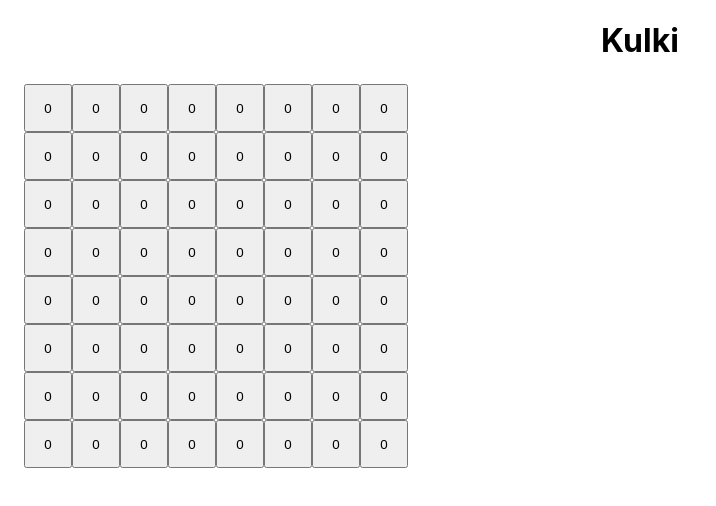
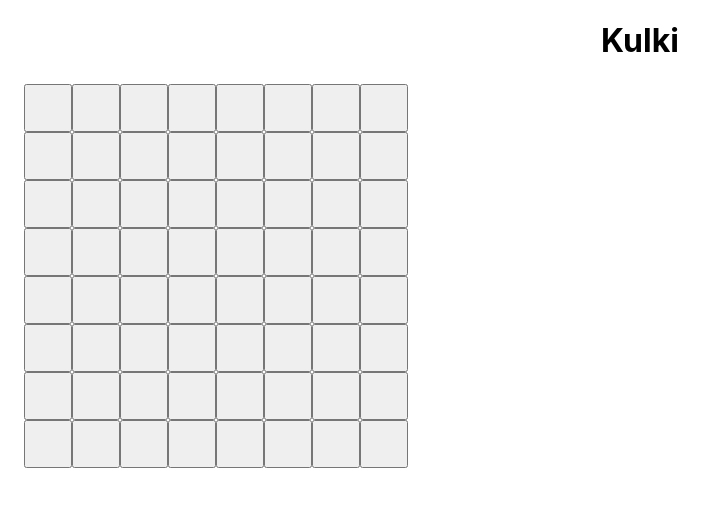
Before and after one commit to jpatrzyk/boules, a React (Create React App) app in the folder app/: page / in a window 1280 px wide. Shown: the top 506 px of the page, without its empty margins (0-716 px from the left). Built offline with nearby package versions, Linux system fonts and the light colour scheme.

Commit message:
render balls with CSS: border-radius and gradient

```diff
--- a/app/src/components/Board.tsx
+++ b/app/src/components/Board.tsx
@@ -1,5 +1,6 @@
 import React from 'react';
 
+import { range } from "../utils/helpers";
 import { BoardCell } from "./BoardCell";
 
 import './Board.css';
@@ -8,14 +9,6 @@ interface Props {
     size: number;
     model: number[];
     onClick: (x: number, y: number) => void
-}
-
-function range(n: number) {
-    const result = Array(n);
-    for (let i = 0; i < n; i++) {
-        result[i] = i;
-    }
-    return result;
 }
 
 export const Board: React.FC<Props> = ({ size, model, onClick }: Props) => {
--- a/app/src/components/BoardCell.css
+++ b/app/src/components/BoardCell.css
@@ -1,8 +1,15 @@
 :root {
   --cell-size: 48px;
+  --circle-size: 36px;
 }
 
 .BoardCell {
   width: var(--cell-size);
   height: var(--cell-size);
 }
+
+.BoardCell-circle {
+  width: var(--circle-size);
+  height: var(--circle-size);
+  border-radius: calc(var(--circle-size) / 2);
+}
--- a/app/src/components/BoardCell.tsx
+++ b/app/src/components/BoardCell.tsx
@@ -9,14 +9,29 @@ interface Props {
     onClick: (x: number, y: number) => void;
 }
 
+const Colors = [
+    '',
+    'red',
+    'blue',
+    'green',
+    'yellow'
+];
+
 export const BoardCell: React.FC<Props> = ({ x, y, value, onClick }: Props) => {
     function cellClicked() {
         onClick(x, y);
     }
 
+    function renderContent() {
+        if (!value) {
+            return null;
+        }
+        return <div className="BoardCell-circle" style={{ backgroundImage: `radial-gradient(farthest-corner at 60% 40%, white, ${Colors[value]})` }} />;
+    }
+
     return (
         <button className="BoardCell" onClick={cellClicked}>
-            {value}
+            {renderContent()}
         </button>
     );
 };
--- /dev/null
+++ b/app/src/utils/helpers.ts
@@ -0,0 +1,7 @@
+export function range(n: number) {
+    const result = Array(n);
+    for (let i = 0; i < n; i++) {
+        result[i] = i;
+    }
+    return result;
+}
```
